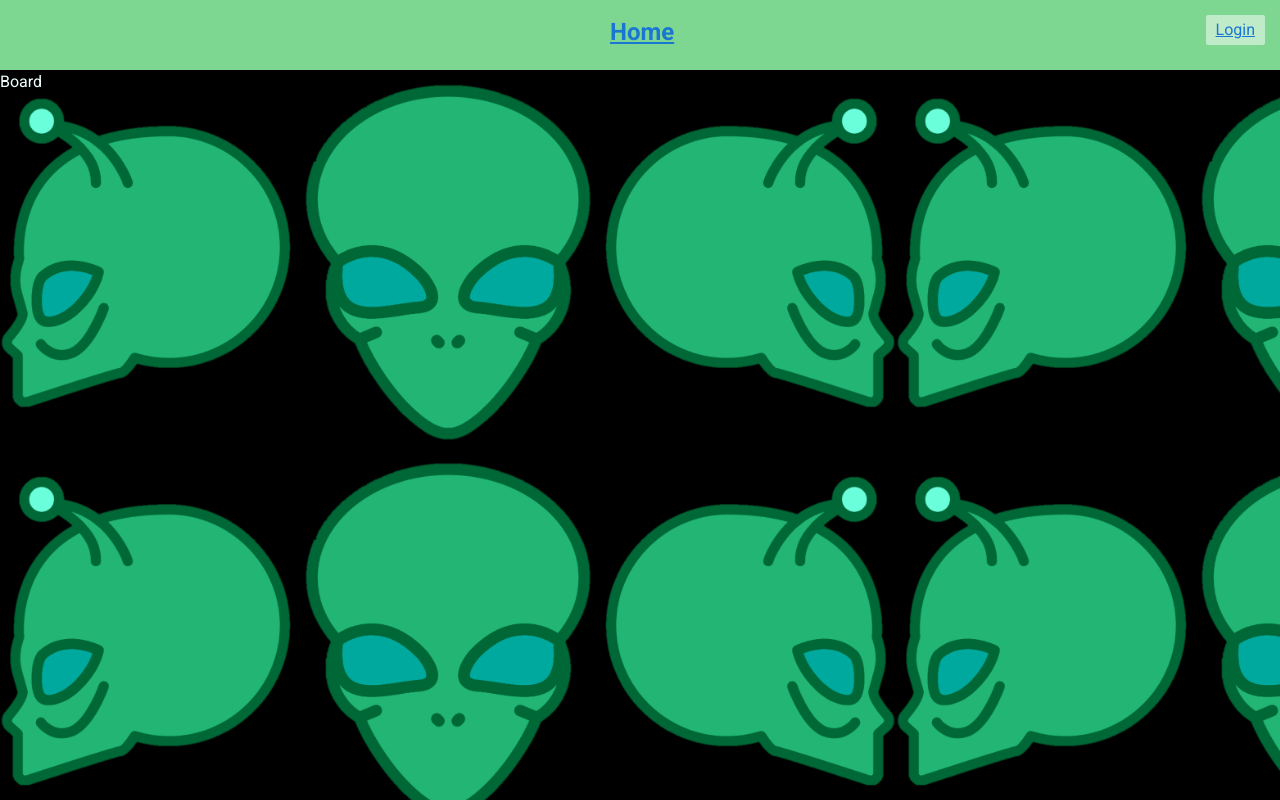
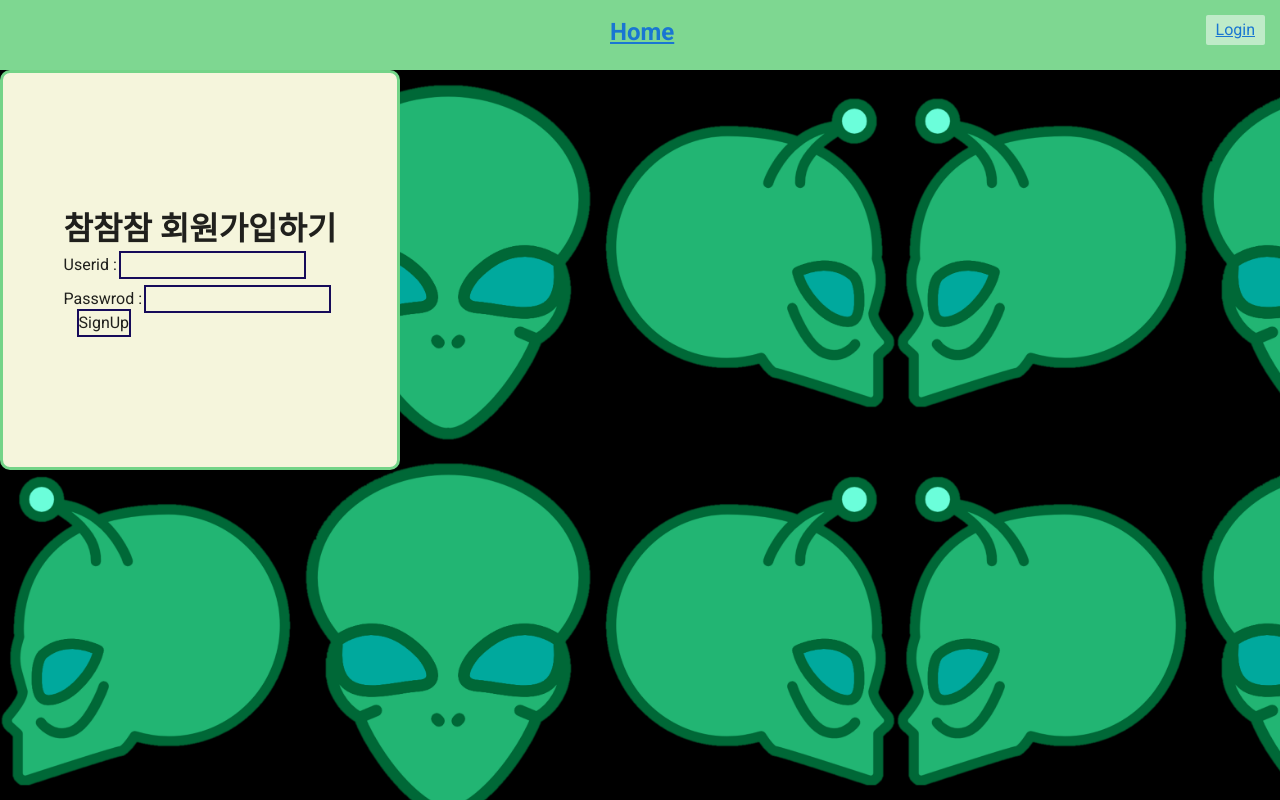
Before and after one commit to shlee9605/rpiMiniFront, a Vue app: page /signup in a window 1280 px wide. Built offline with nearby package versions, Linux system fonts and the light colour scheme.

Commit message:
signup form

```diff
--- a/src/api/index.js
+++ b/src/api/index.js
@@ -44,6 +44,6 @@ export const auth = {
   },
 
   signup(userid, password){
-    return request('post', '/join', {userid, password})
+    return request('post', '/auth/join', {userid, password})
   }
 }
--- a/src/views/SignUp.vue
+++ b/src/views/SignUp.vue
@@ -1,6 +1,43 @@
 <template>
-  <div style="color:azure;">
-    Board
+  <div>
+   <div class="login">
+    <v-col cols="60" xs="60" sm="40" md="40" lg="40" class="ma-auto">
+    <h1 class="headOne">참참참 회원가입하기</h1>
+    <ValidationObserver
+    ref="signUpForm"
+    v-slot="{ handleSubmit, invalidForm, validate }">
+    <form @submit.prevent="handleSubmit(onSubmit)">
+      <ValidationProvider
+      name="아이디"
+      rules="required"
+      v-slot="{ errors }">
+      <div class = "innerDiv1">
+        <label for="userid"> Userid : </label>
+        <input class="form-control" type="text"
+          v-model="userid"
+          :error-messages="errors"/>
+      </div>
+      </ValidationProvider>
+
+      <ValidationProvider
+      name="비밀번호"
+      rules="required"
+      v-slot="{ errors }">
+      <div class = "innerDiv2">
+        <label for="password">Passwrod : </label>
+        <input class="form-control" type="password"
+          v-model="password"
+          :error-messages="errors" />
+      </div>
+      </ValidationProvider>
+      <div class = "innerDiv3">
+      <button  class="btn"
+       :disabled="invalidForm || !validate" type="submit"> SignUp </button>
+      </div>
+    </form>
+    </ValidationObserver>
+    </v-col>
+  </div>
 
   </div>
 </template>
@@ -15,10 +52,11 @@ export default {
     return {
       userid: '',
       password: '',
-      error: '',
+      // error: '',
       rPath: '',
     }
   },
+
   computed: {
       invalidForm() {
           return !this.userid || !this.password
@@ -29,19 +67,28 @@ export default {
   },
   methods: {
     onSubmit(){
-      auth.login(this.userid, thispassword)
+      auth.signup(this.userid, this.password)
         .then(data => {
           console.log(data)
           this.$router.push('/login')
         })
         .catch(err=>{
-          this.error=err.data.error
+          console.log(err.data.error)
+          // this.error=err.data.error
         })
     }
   }
 }
 </script>
 
-<style>
+<style scoped>
+.headOne {
+
+}
+.innerDiv1{
+  padding-bottom: 10px;
+}
+
+
 
 </style>
```
Also changed, not shown: 1 other file (tests, documents, lock files or other folders).
